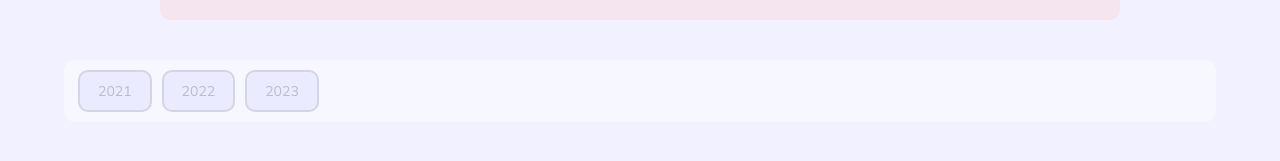
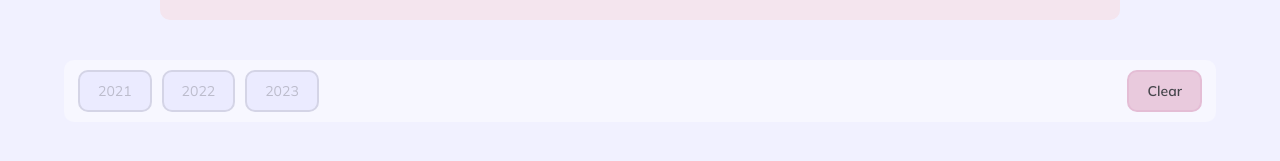
Before and after one commit to elibattistoni/project-demo-recipes-manager, a React (Create React App) app in the folder recipe-manager-app/: page / in a window 1280 px wide. Shown: the part 127-288 px from the top of the page. Built offline with nearby package versions, Linux system fonts and the light colour scheme.

Commit message:
Add Clear Filter button

```diff
--- a/recipe-manager-app/src/components/RecipeFilter/RecipeFilter.js
+++ b/recipe-manager-app/src/components/RecipeFilter/RecipeFilter.js
@@ -17,6 +17,10 @@ export default function RecipeFilter(props) {
     setFilteredYear(e.target.textContent);
   }
 
+  function onClearFilter() {
+    setFilteredYear(null);
+  }
+
   return (
     <section className={classes.filterContainer}>
       <div className={classes.filterButtons}>
@@ -31,6 +35,9 @@ export default function RecipeFilter(props) {
             {el}
           </button>
         ))}
+        <button className={classes.btnClear} onClick={onClearFilter}>
+          Clear
+        </button>
       </div>
     </section>
   );
--- a/recipe-manager-app/src/components/RecipeFilter/RecipeFilter.module.css
+++ b/recipe-manager-app/src/components/RecipeFilter/RecipeFilter.module.css
@@ -26,6 +26,18 @@
   color: var(--color-grey-w-70);
 }
 
+.btnClear {
+  margin: 1rem 0;
+  margin-left: auto;
+  padding: 1rem 1.8rem;
+  font-size: 1.4rem;
+  font-weight: 600;
+}
+
+.btnClear:hover, .btnClear:active {
+  background-color: var(--color-pink);
+}
+
 .active {
   border-color: var(--color-grey-w-80);
   font-weight: 700;
```
